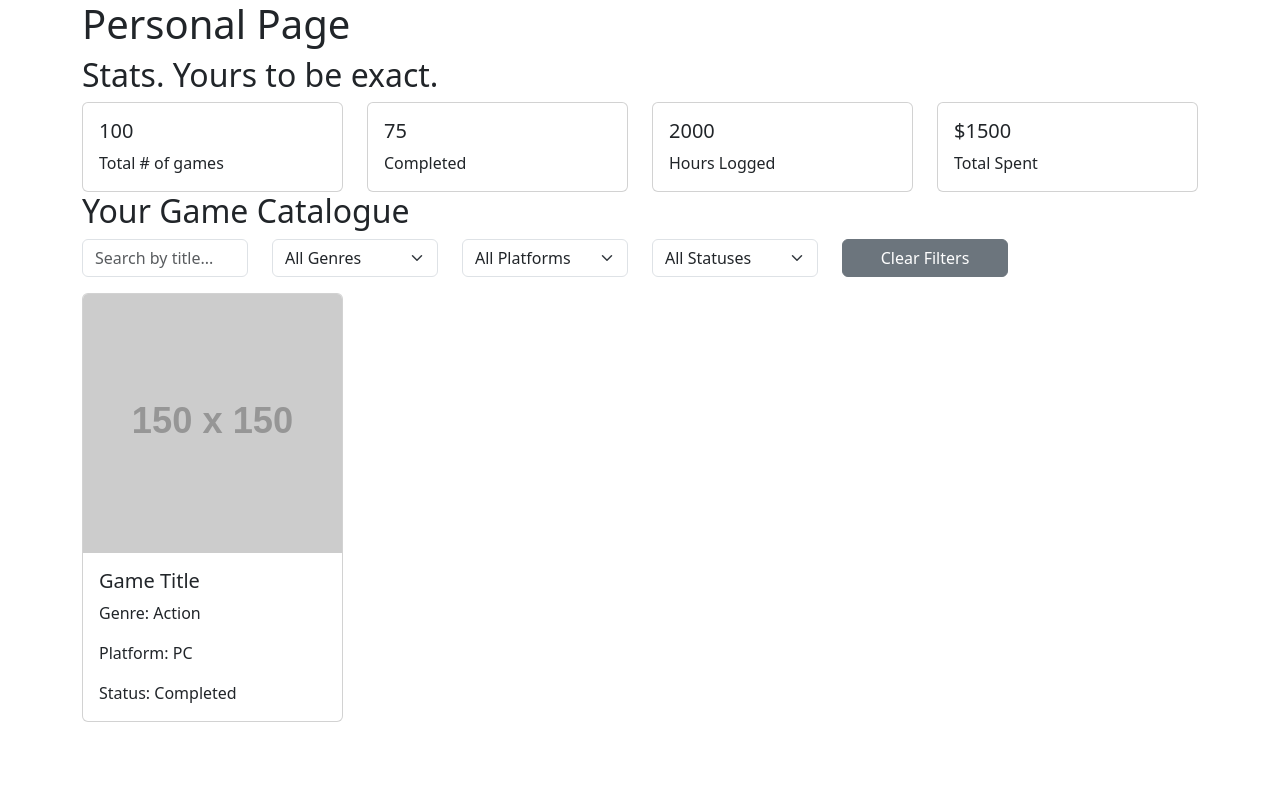
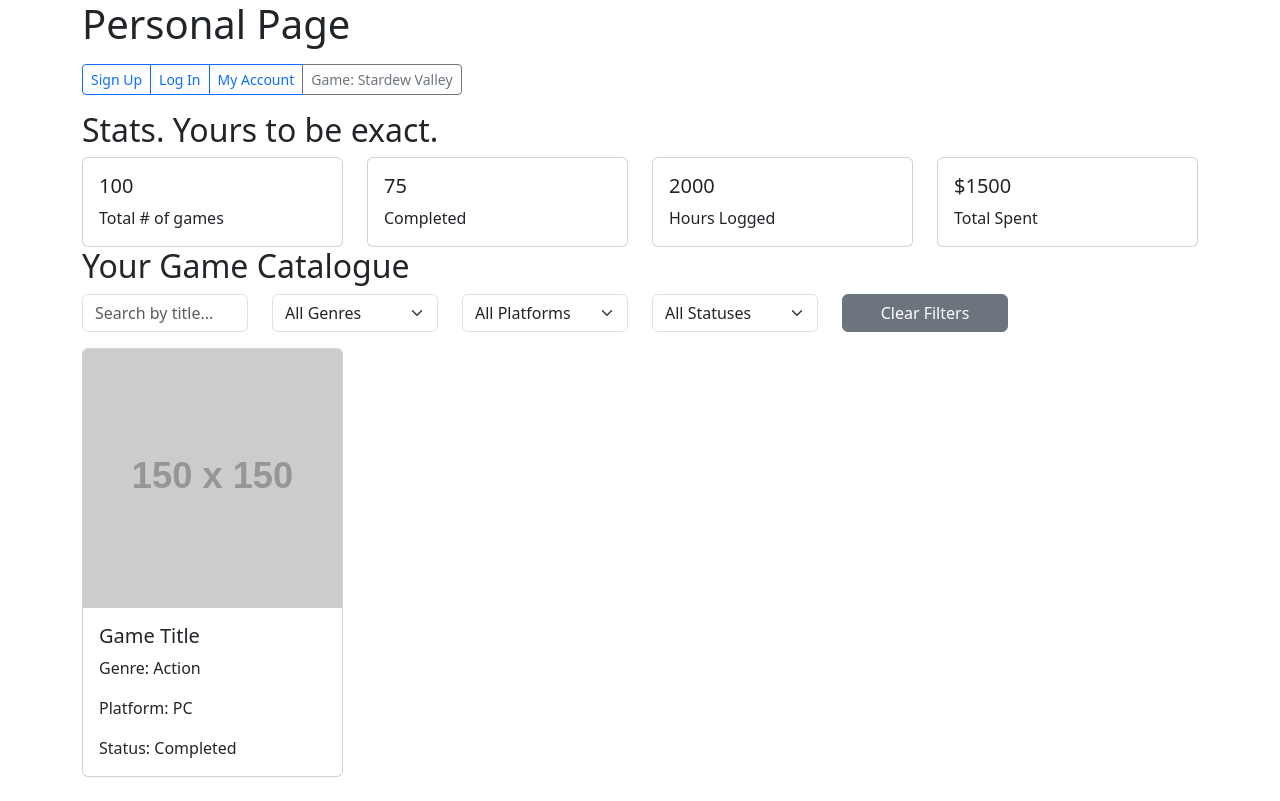
Before and after one commit to tcoleman01/Project-2, a website: page frontend/index.html in a window 1280 px wide. Drawn offline with nearby package versions, Linux system fonts and the light colour scheme; placeholder pictures from the web are drawn by us.

Commit message:
Added links to demo pages

```diff
--- a/frontend/index.html
+++ b/frontend/index.html
@@ -18,6 +18,16 @@
         <h1>Personal Page</h1>
       </header>
     </div>
+
+    <!-- Quick links to demo pages (add-only) -->
+    <nav class="container my-3">
+      <div class="btn-group flex-wrap" role="group" aria-label="Theresa demo links">
+        <a class="btn btn-outline-primary btn-sm" href="/frontend/signup.html">Sign Up</a>
+        <a class="btn btn-outline-primary btn-sm" href="/frontend/login.html">Log In</a>
+        <a class="btn btn-outline-primary btn-sm" href="/frontend/account.html">My Account</a>
+        <a class="btn btn-outline-secondary btn-sm" href="/frontend/game.html?slug=stardew-valley">Game: Stardew Valley</a>
+      </div>
+    </nav>
 
     <!--User stats container-->
     <div class="container" id="user-stats">
```
